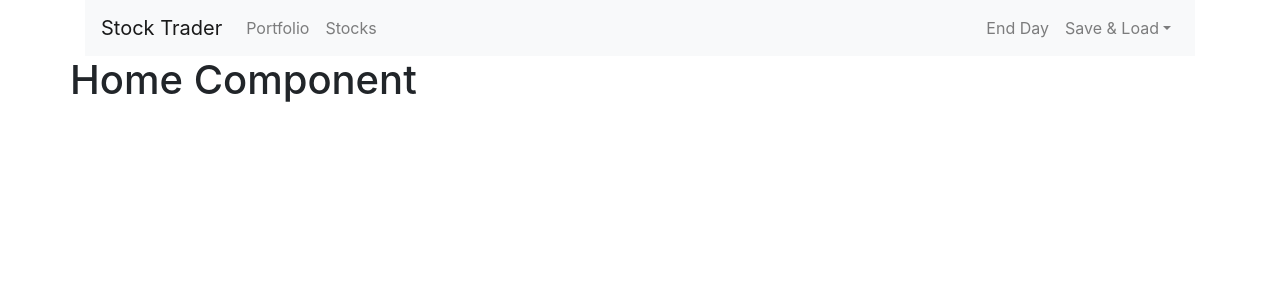
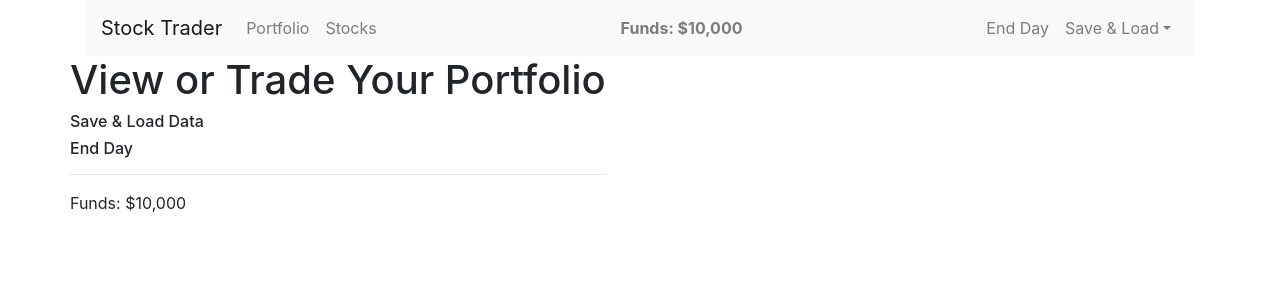
Before and after one commit to alexpich/stock-trader, a Vue app: page / in a window 1280 px wide. Shown: the top 300 px of the page. Built offline with nearby package versions, Linux system fonts and the light colour scheme.

Commit message:
Ending day and randomize stock price

```diff
--- a/src/components/Header.vue
+++ b/src/components/Header.vue
@@ -11,9 +11,10 @@
           <a class="nav-link">Stocks</a>
         </router-link>
       </ul>
+      <strong class="navbar-text ml-auto">Funds: {{ funds | currency }}</strong>
       <ul class="nav navbar-nav ml-auto">
         <li>
-          <a href="#" class="nav-link">End Day</a>
+          <a href="#" class="nav-link" @click="endDay">End Day</a>
         </li>
         <li class="nav-item dropdown">
           <a
@@ -36,4 +37,19 @@
 </template>
 
 <script>
+import { mapActions } from "vuex";
+
+export default {
+  computed: {
+    funds() {
+      return this.$store.getters.funds;
+    }
+  },
+  methods: {
+    ...mapActions(["randomizeStocks"]),
+    endDay() {
+      this.randomizeStocks();
+    }
+  }
+};
 </script>
--- a/src/components/Home.vue
+++ b/src/components/Home.vue
@@ -1,6 +1,19 @@
 <template>
-  <h1>Home Component</h1>
+  <div>
+    <h1>View or Trade Your Portfolio</h1>
+    <h6>Save & Load Data</h6>
+    <h6>End Day</h6>
+    <hr />
+    <p>Funds: {{ funds | currency }}</p>
+  </div>
 </template>
 
 <script>
+export default {
+  computed: {
+    funds() {
+      return this.$store.getters.funds;
+    }
+  }
+};
 </script>
--- a/src/components/portfolio/Stock.vue
+++ b/src/components/portfolio/Stock.vue
@@ -9,19 +9,31 @@
       </div>
       <div class="card-body">
         <div class="float-left">
-          <input type="number" class="form-control" placeholder="quantity" v-model="quantity" />
+          <input
+            type="number"
+            class="form-control"
+            placeholder="quantity"
+            v-model="quantity"
+            :class="{danger: insufficientQuantity}"
+          />
         </div>
         <div class="float-right">
           <button
             class="btn btn-success"
             @click="sellStock"
-            :disabled="quantity <= 0 || !Number.isInteger(parseInt(quantity))"
-          >Sell</button>
+            :disabled="insufficientQuantity || quantity <= 0 || !Number.isInteger(parseInt(quantity))"
+          >{{insufficientQuantity ? 'Invalid Amt' : 'Sell'}}</button>
         </div>
       </div>
     </div>
   </div>
 </template>
+
+<style scoped>
+.danger {
+  border: 1px solid red;
+}
+</style>
 
 <script>
 import { mapActions } from "vuex";
@@ -32,6 +44,11 @@ export default {
     return {
       quantity: 0
     };
+  },
+  computed: {
+    insufficientQuantity() {
+      return this.quantity > this.stock.quantity;
+    }
   },
   methods: {
     ...mapActions({ placeSellOrder: "sellStock" }),
--- a/src/components/stocks/Stock.vue
+++ b/src/components/stocks/Stock.vue
@@ -9,19 +9,31 @@
       </div>
       <div class="card-body">
         <div class="float-left">
-          <input type="number" class="form-control" placeholder="quantity" v-model="quantity" />
+          <input
+            type="number"
+            class="form-control"
+            placeholder="quantity"
+            v-model="quantity"
+            :class="{danger: insufficientFunds}"
+          />
         </div>
         <div class="float-right">
           <button
             class="btn btn-success"
             @click="buyStock"
-            :disabled="quantity <= 0 || !Number.isInteger(parseInt(quantity))"
-          >Buy</button>
+            :disabled="insufficientFunds || quantity <= 0 || !Number.isInteger(parseInt(quantity))"
+          >{{ insufficientFunds ? 'Insufficient Funds' : 'Buy' }}</button>
         </div>
       </div>
     </div>
   </div>
 </template>
+
+<style scoped>
+.danger {
+  border: 1px solid red;
+}
+</style>
 
 <script>
 export default {
@@ -30,6 +42,14 @@ export default {
     return {
       quantity: 0
     };
+  },
+  computed: {
+    funds() {
+      return this.$store.getters.funds;
+    },
+    insufficientFunds() {
+      return this.quantity * this.stock.price > this.funds;
+    }
   },
   methods: {
     buyStock() {
--- a/src/main.js
+++ b/src/main.js
@@ -6,6 +6,10 @@ import { routes } from "./routes";
 import store from "./store/store";
 
 Vue.use(VueRouter);
+
+Vue.filter("currency", value => {
+  return "$" + value.toLocaleString();
+});
 
 const router = new VueRouter({
   mode: "history",
--- a/src/store/modules/portfolio.js
+++ b/src/store/modules/portfolio.js
@@ -11,7 +11,7 @@ const mutations = {
     } else {
       state.stocks.push({ id: stockId, quantity: quantity });
     }
-    state.fund -= stockPrice * quantity;
+    state.funds -= stockPrice * quantity;
   },
   SELL_STOCK(state, { stockId, quantity, stockPrice }) {
     const record = state.stocks.find(element => (element.id = stockId));
@@ -20,7 +20,7 @@ const mutations = {
     } else {
       state.stocks.splice(state.stocks.indexOf(record), 1);
     }
-    state.fund += stockPrice * quantity;
+    state.funds += stockPrice * quantity;
   }
 };
 
--- a/src/store/modules/stocks.js
+++ b/src/store/modules/stocks.js
@@ -8,19 +8,23 @@ const mutations = {
   SET_STOCKS(state, stocks) {
     state.stocks = stocks;
   },
-  // RANDOM_STOCKS(state) {}
+  RANDOM_STOCKS(state) {
+    state.stocks.forEach(stock => {
+      stock.price = Math.round(stock.price * (1 + Math.random() - 0.5));
+    });
+  }
 };
 
 const actions = {
   buyStock: ({ commit }, order) => {
-    commit('BUY_STOCK', order);
+    commit("BUY_STOCK", order);
   },
   initStocks: ({ commit }) => {
     commit("SET_STOCKS", stocks);
   },
-  // randomizeStocks: ({ commit }) => {
-  //   commit(RANDOM_STOCKS);
-  // }
+  randomizeStocks: ({ commit }) => {
+    commit("RANDOM_STOCKS");
+  }
 };
 
 const getters = {
```
